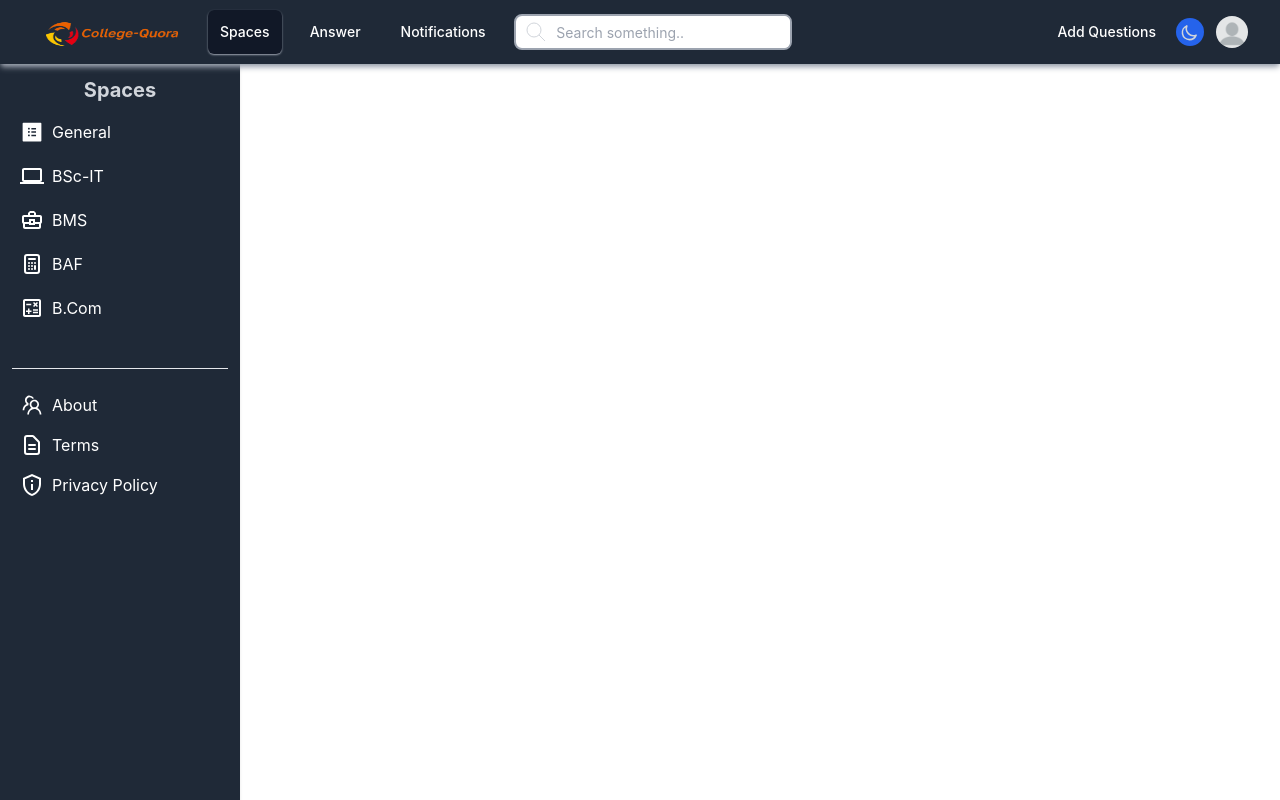
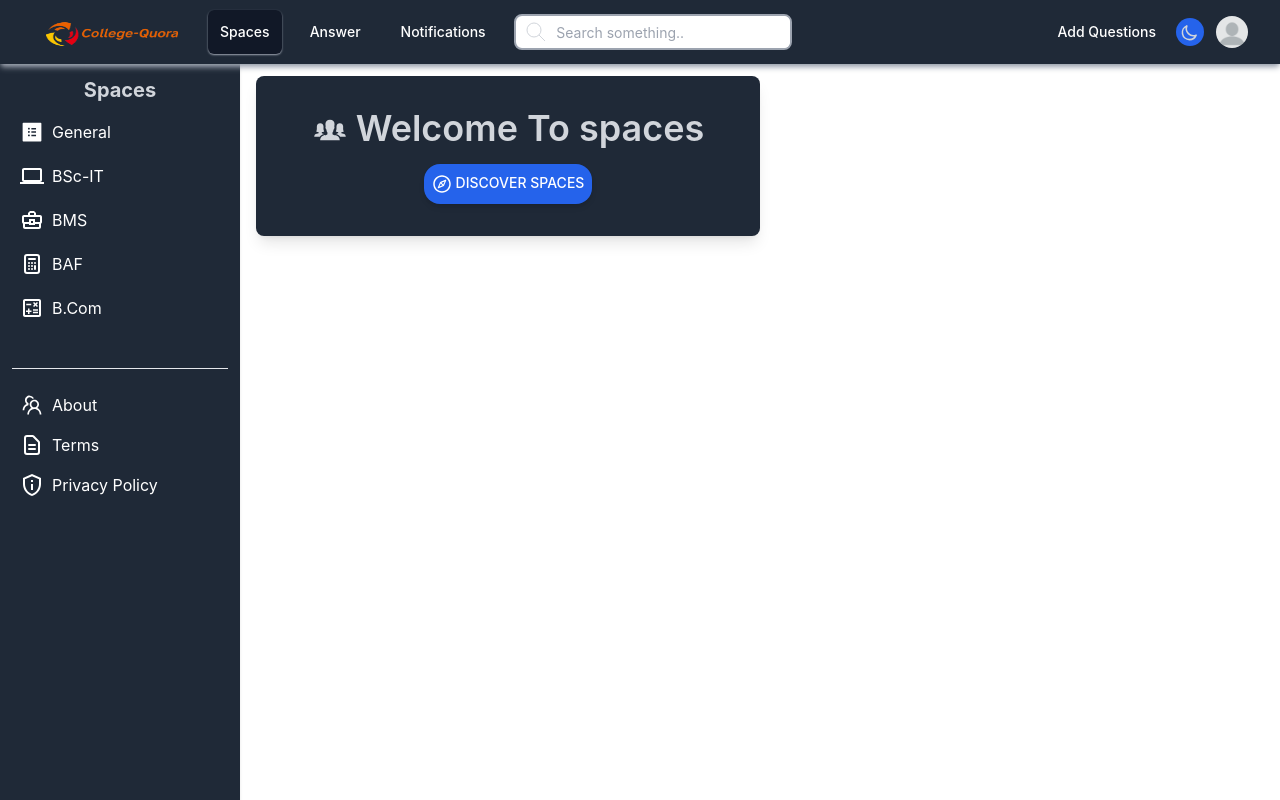
Before and after one commit to H-R-Wells2/frontend-collegeQuora, a React (Create React App) app: page /spaces in a window 1280 px wide. Built offline with nearby package versions, Linux system fonts and the light colour scheme.

Commit message:
spaces js

```diff
--- a/package.json
+++ b/package.json
@@ -3,7 +3,10 @@
   "version": "0.1.0",
   "private": true,
   "dependencies": {
+    "@emotion/react": "^11.10.5",
+    "@emotion/styled": "^11.10.5",
     "@headlessui/react": "^1.7.7",
+    "@mui/material": "^5.11.6",
     "@testing-library/jest-dom": "^5.16.5",
     "@testing-library/react": "^13.4.0",
     "@testing-library/user-event": "^13.5.0",
--- a/src/App.js
+++ b/src/App.js
@@ -14,6 +14,7 @@ import Bscit from './components/Bscit';
 import Bms from './components/Bms';
 import Baf from './components/Baf';
 import Bcom from './components/Bcom';
+import Spaces from './components/Spaces';
 
 
 
@@ -135,6 +136,7 @@ function App() {
           <Route path="/spaces/bms" element={<Bms mode={mode} cardBtn={cardBtn} />} />
           <Route path="/spaces/baf" element={<Baf mode={mode} cardBtn={cardBtn} />} />
           <Route path="/spaces/bcom" element={<Bcom mode={mode} cardBtn={cardBtn} />} />
+          <Route path='/spaces' element={<Spaces mode={mode} />} />
         </Routes>
       </Router>
     </>
--- /dev/null
+++ b/src/components/Spaces.js
@@ -0,0 +1,34 @@
+import React from 'react'
+import { AiOutlineCompass } from "react-icons/ai";
+import { IoIosPeople } from "react-icons/io";
+
+
+export default function Spaces(props) {
+  return (
+    <div className='flex justify-start ml-64 mr-4 py-3'>
+      <div className="flex flex-col w-1/2 gap-y-4">
+
+
+
+        <div className={`shadow-lg text-center justify-center py-8 rounded-lg max-w-2xl transition ease-in-out duration-500 ${props.mode}`}>
+          <div className='text-4xl flex font-semibold justify-center'>
+            <IoIosPeople className='mt-1' />
+            <span className='ml-2'>Welcome To spaces</span>
+          </div>
+          <div className='text-4xl mt-4 flex font-semibold justify-center'>
+
+            <button className={`px-2 py-3 flex md:py-2.5 font-medium text-sm leading-tight uppercase rounded-2xl shadow-md  transition  duration-150 ease-in-out  md:hover:bg-blue-800 hover:shadow-lg focus:bg-blue-600 focus:shadow-lg focus:outline-none focus:ring-0 active:bg-blue-600 active:shadow-lg active:text-gray-400 bg-blue-600 text-white `}>
+            <AiOutlineCompass className='h-5 w-5 mr-1' />Discover Spaces
+            </button>
+
+          </div>
+
+        </div>
+
+
+
+
+      </div>
+    </div>
+  )
+}
```
Also changed, not shown: 1 other file (tests, documents, lock files or other folders).
